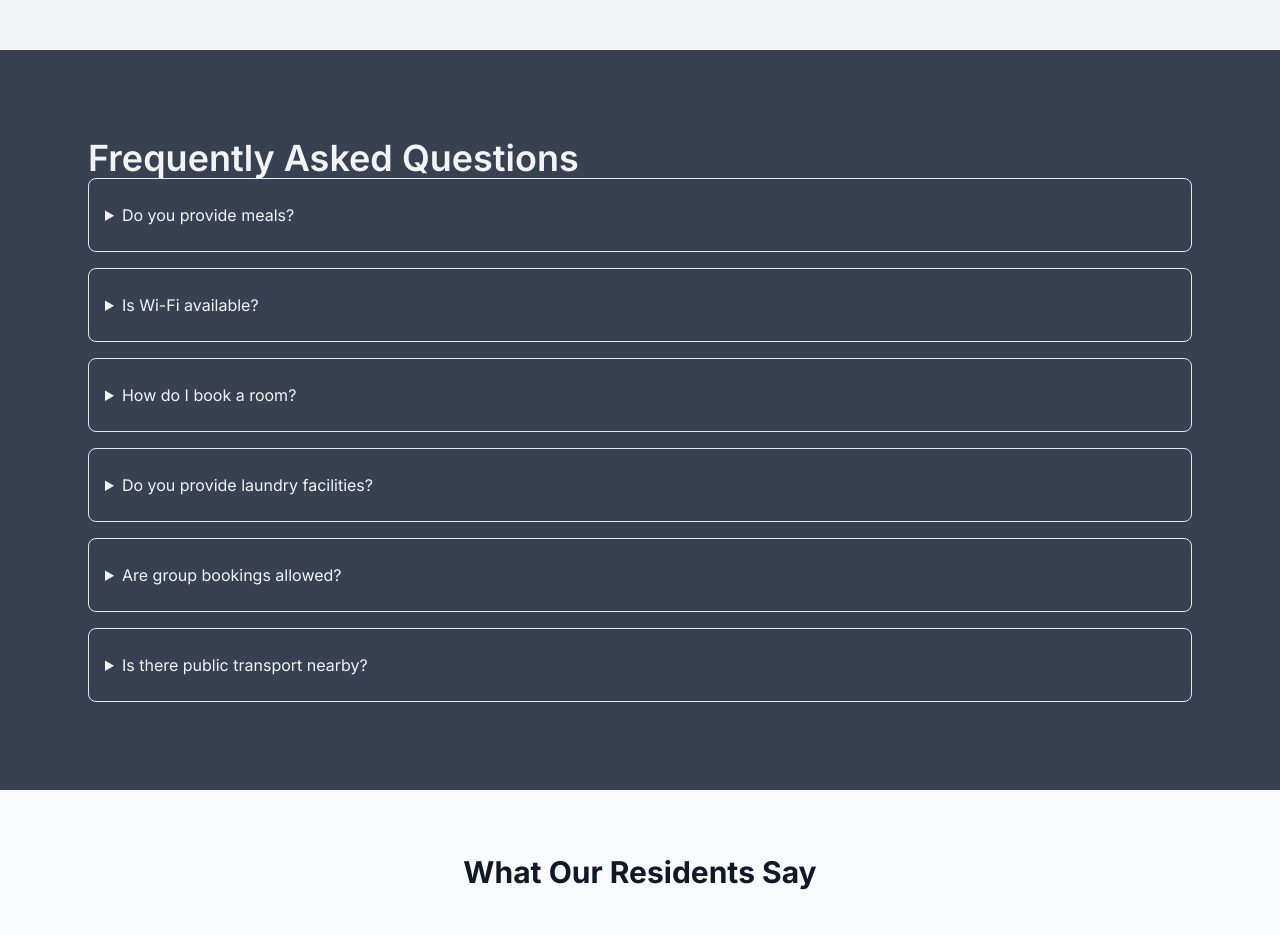
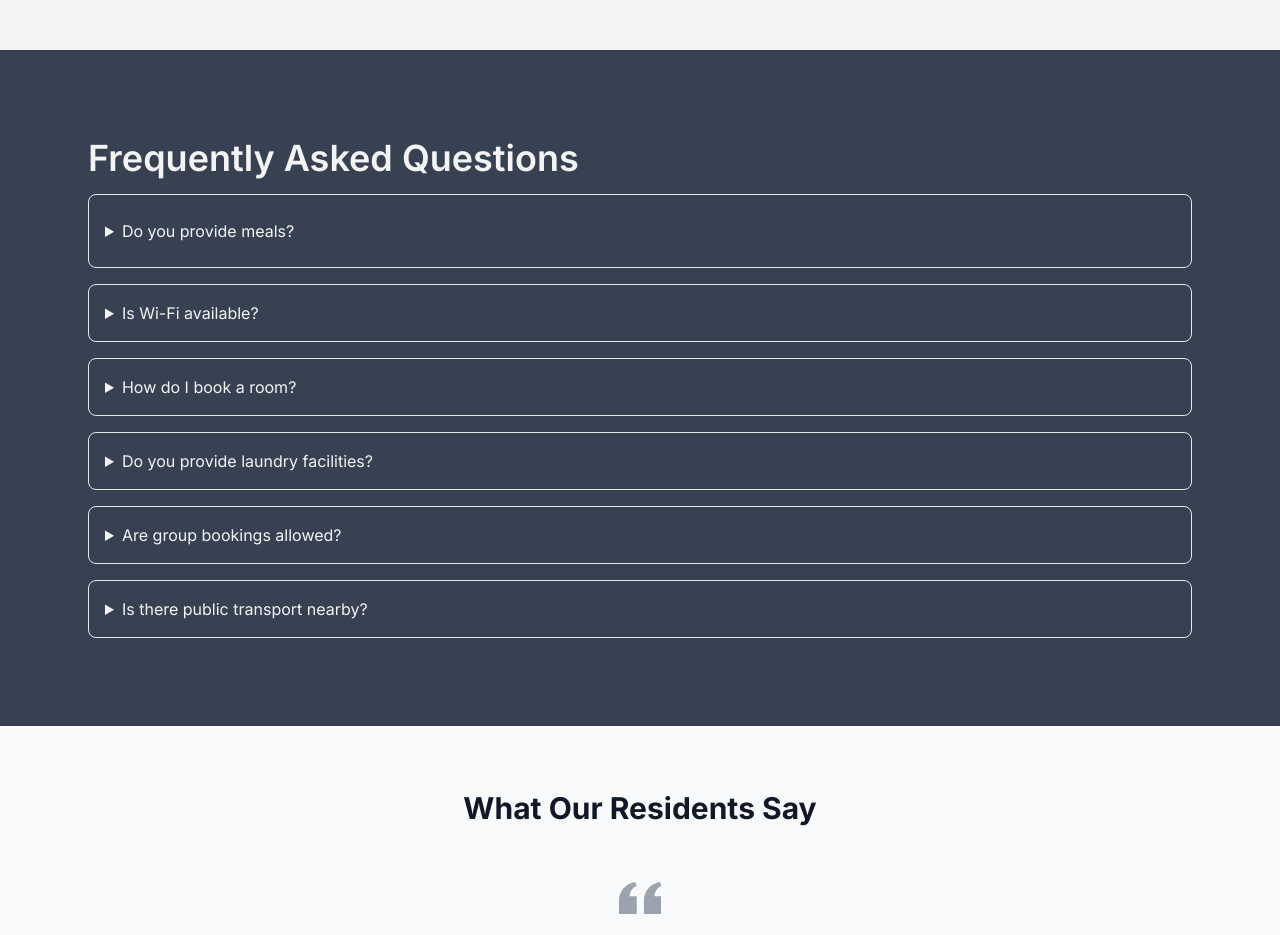
Before and after one commit to arunnishad1/hostel_websites, a React (Vite) app in the folder frontend/: page / in a window 1280 px wide. Shown: the part 1820-2755 px from the top of the page. Built offline with nearby package versions, Linux system fonts and the light colour scheme.

Commit message:
Home.jsx

```diff
--- a/frontend/src/components/Home.jsx
+++ b/frontend/src/components/Home.jsx
@@ -13,30 +13,30 @@ const Home = () => {
 {/* faq */}
 <section className="bg-gray-700 dark:bg-gray-100 text-gray-100 dark:text-gray-800 p-14">
 	<div className="container flex flex-col justify-center px-4 py-8 mx-auto md:p-8">
-		<h2 className="text-2xl font-semibold sm:text-4xl">Frequently Asked Questions</h2>
+		<h2 className="text-2xl font-semibold sm:text-4xl pb-4">Frequently Asked Questions</h2>
 		<div className="space-y-4">
 			<details className="w-full border rounded-lg">
 				<summary className="px-4 py-6 focus:outline-none focus-visible:ring-violet-400 focus-visible:dark:ring-violet-600 hover:cursor-pointer">Do you provide meals?</summary>
-				<p className="px-4 py-6 pt-0 ml-4 -mt-4 text-gray-400 dark:text-gray-600">We offer complimentary breakfast and have a shared kitchen for self-cooking. </p>
+				<p className="px-4 py-4 pt-0 ml-4 -mt-4 text-gray-400 dark:text-gray-600">We offer complimentary breakfast and have a shared kitchen for self-cooking. </p>
 			</details>
 			<details className="w-full border rounded-lg">
-				<summary className="px-4 py-6 focus:outline-none focus-visible:ring-violet-400 focus-visible:dark:ring-violet-600 hover:cursor-pointer">Is Wi-Fi available?</summary>
+				<summary className="px-4 py-4 focus:outline-none focus-visible:ring-violet-400 focus-visible:dark:ring-violet-600 hover:cursor-pointer">Is Wi-Fi available?</summary>
 				<p className="px-4 py-6 pt-0 ml-4 -mt-4 text-gray-400 dark:text-gray-600">Yes, free high-speed Wi-Fi is available throughout the hostel. </p>
 			</details>
 			<details className="w-full border rounded-lg">
-				<summary className="px-4 py-6 focus:outline-none focus-visible:ring-violet-400 focus-visible:dark:ring-violet-600 hover:cursor-pointer">How do I book a room?</summary>
+				<summary className="px-4 py-4 focus:outline-none focus-visible:ring-violet-400 focus-visible:dark:ring-violet-600 hover:cursor-pointer">How do I book a room?</summary>
 				<p className="px-4 py-6 pt-0 ml-4 -mt-4 text-gray-400 dark:text-gray-600">You can book a room online through our booking page. </p>
 			</details>
 			<details className="w-full border rounded-lg">
-				<summary className="px-4 py-6 focus:outline-none focus-visible:ring-violet-400 focus-visible:dark:ring-violet-600 hover:cursor-pointer">Do you provide laundry facilities?</summary>
+				<summary className="px-4 py-4 focus:outline-none focus-visible:ring-violet-400 focus-visible:dark:ring-violet-600 hover:cursor-pointer">Do you provide laundry facilities?</summary>
 				<p className="px-4 py-6 pt-0 ml-4 -mt-4 text-gray-400 dark:text-gray-600">Yes, we have self-service laundry facilities for guests. </p>
 			</details>
 			<details className="w-full border rounded-lg">
-				<summary className="px-4 py-6 focus:outline-none focus-visible:ring-violet-400 focus-visible:dark:ring-violet-600 hover:cursor-pointer">Are group bookings allowed?</summary>
+				<summary className="px-4 py-4 focus:outline-none focus-visible:ring-violet-400 focus-visible:dark:ring-violet-600 hover:cursor-pointer">Are group bookings allowed?</summary>
 				<p className="px-4 py-6 pt-0 ml-4 -mt-4 text-gray-400 dark:text-gray-600">Yes, we accommodate group bookings; contact us for special arrangements. </p>
 			</details>
 			<details className="w-full border rounded-lg">
-				<summary className="px-4 py-6 focus:outline-none focus-visible:ring-violet-400 focus-visible:dark:ring-violet-600 hover:cursor-pointer">Is there public transport nearby?</summary>
+				<summary className="px-4 py-4 focus:outline-none focus-visible:ring-violet-400 focus-visible:dark:ring-violet-600 hover:cursor-pointer">Is there public transport nearby?</summary>
 				<p className="px-4 py-6 pt-0 ml-4 -mt-4 text-gray-400 dark:text-gray-600">Yes, we are well-connected by buses and trains. </p>
 			</details>
 		</div>
```
